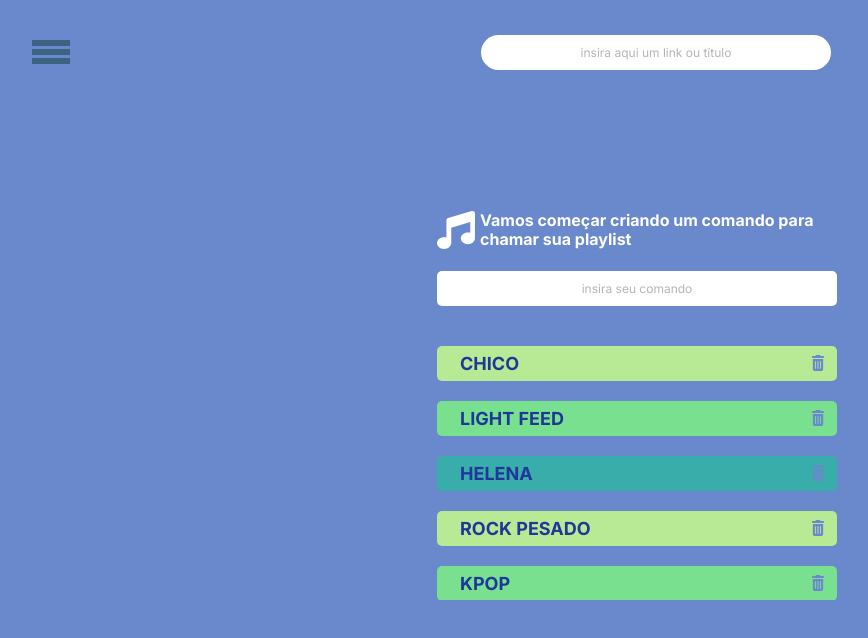
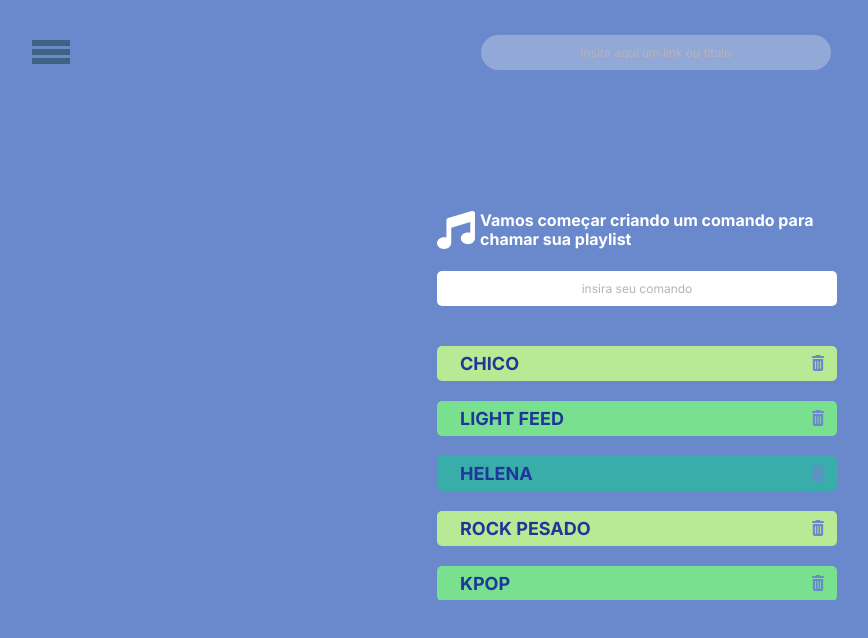
Before and after one commit to vdsou/suzy-plays, a Vue app: page / in a window 1280 px wide. Shown: the top 638 px of the page, without its empty margins (3-871 px from the left). Built offline with nearby package versions, Linux system fonts and the light colour scheme; data requests are answered from the project's data file.

Commit message:
:sparkles: add input disbled when not logged

```diff
--- a/db.json
+++ b/db.json
@@ -1,4 +1,9 @@
 {
+  "users":{
+    "username": "admin",
+    "email": "admin@suzy.com",
+    "password": "123456"
+  },
   "commands": [
     {
       "id": 1,
--- a/src/components/Header.vue
+++ b/src/components/Header.vue
@@ -1,11 +1,13 @@
 <template>
   <header>
     <Nav />
-    <UserInput class="center" />
+    <UserInput class="center" :disabled="logged" />
   </header>
 </template>
 
 <script>
+import { useStore } from "@/store";
+import { computed } from "vue";
 import Nav from "./Nav.vue";
 import UserInput from "./UserInput.vue";
 export default {
@@ -13,7 +15,11 @@ export default {
     Nav,
     UserInput,
   },
-  data() {},
+  setup() {
+    const store = useStore();
+    const logged = computed(() => store.logged);
+    return { logged };
+  },
 };
 </script>
 
--- a/src/components/UserInput.vue
+++ b/src/components/UserInput.vue
@@ -3,12 +3,18 @@
     type="text"
     class="userInput"
     placeholder="insira aqui um link ou título"
+    :disabled="!disabled"
   />
 </template>
 
 <script>
 export default {
   name: "UserInput",
+  props: {
+    disabled: {
+      type: Boolean,
+    },
+  },
 };
 </script>
 
--- a/src/store/index.js
+++ b/src/store/index.js
@@ -1,13 +1,19 @@
-import { defineStore } from 'pinia'
+import { defineStore } from "pinia";
 
-export const useCounterStore = defineStore('counter', {
-  state: () => ({ count: 0 }),
-  getters: {
-    double: state => state.count * 2,
-  },
+export const useStore = defineStore("user", {
+  state: () => ({
+    user: { username: "admin", password: "admin" },
+    logged: false,
+  }),
+  getters: {},
   actions: {
-    increment() {
-      this.count++
+    signIn(data) {
+      const { username, password } = data;
+      if (this.user.username === username && this.user.password === password) {
+        this.logged = true;
+        return this.logged;
+      }
+      return this.logged
     },
   },
-})
+});
--- a/src/views/SignIn.vue
+++ b/src/views/SignIn.vue
@@ -5,9 +5,17 @@
         <h1>BOAS VINDAS</h1>
         <img src="../assets/suzy-plays.svg" alt="" />
       </div>
-      <form action="" class="signin-form">
-        <input type="text" placeholder="insira seu usuário" />
-        <input type="password" placeholder="insira sua senha" />
+      <form @submit.prevent="userSignIn" class="signin-form">
+        <input
+          type="text"
+          placeholder="insira seu usuário"
+          v-model="username"
+        />
+        <input
+          type="password"
+          placeholder="insira sua senha"
+          v-model="password"
+        />
         <button type="submit">ENTRAR</button>
       </form>
       <p>Não é cadastrado? <a href="/signup">Clique aqui</a></p>
@@ -16,8 +24,25 @@
 </template>
 
 <script>
+import { ref } from "vue";
+import { useStore } from "@/store";
+
 export default {
   name: "SignIn",
+  setup() {
+    const store = useStore();
+    const username = ref("");
+    const password = ref("");
+    const userSignIn = () => {
+      const test = store.signIn({ username: username.value, password: password.value });
+      console.log(test);
+    };
+    return {
+      username,
+      password,
+      userSignIn,
+    };
+  },
 };
 </script>
 
```
